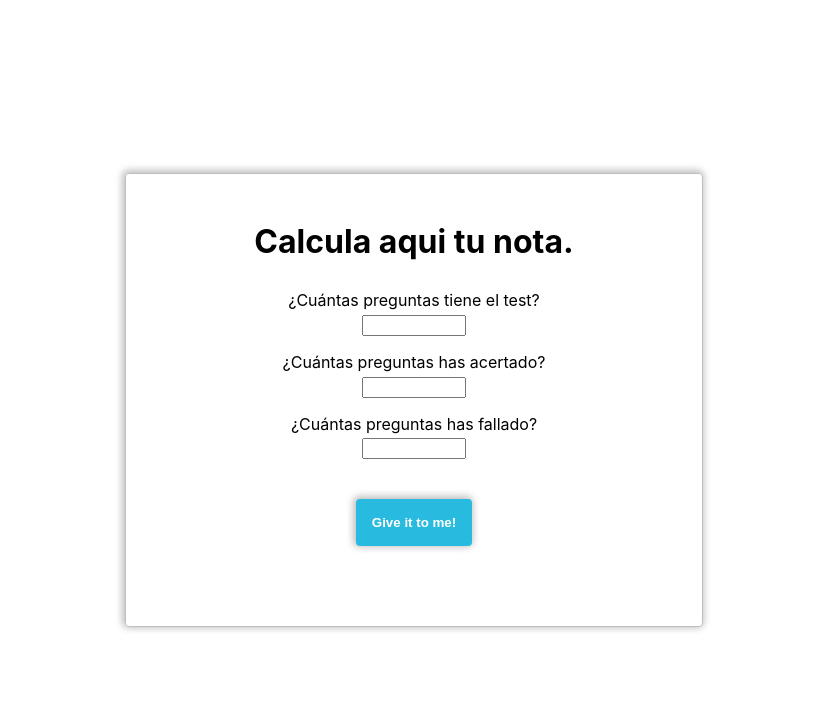
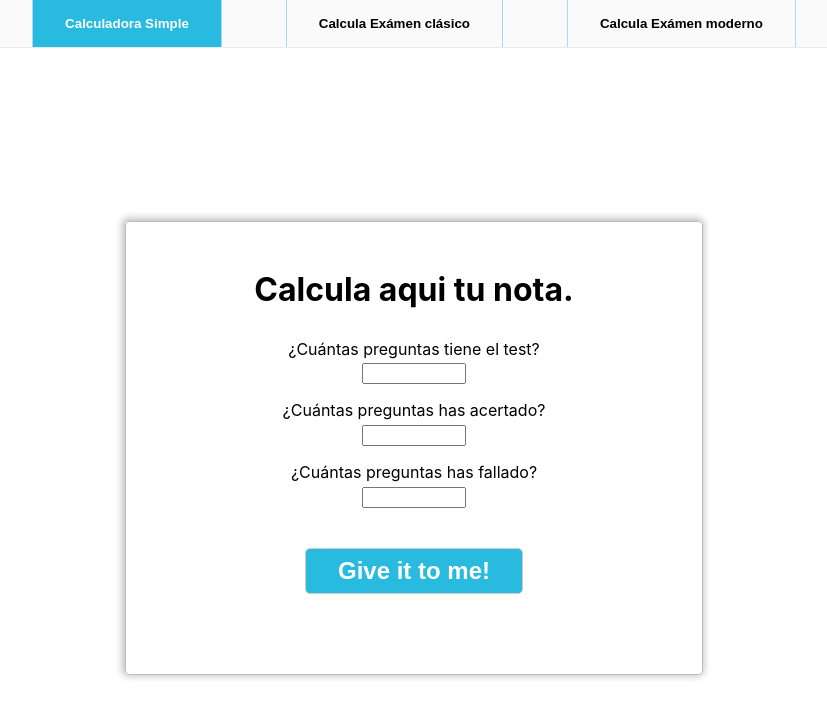
Before and after one commit to RobertoLlopis/opo-test-solver, a React (Create React App) app: page / in a window 1280 px wide. Shown: the top 718 px of the page, without its empty margins (226-1053 px from the left). Built offline with nearby package versions, Linux system fonts and the light colour scheme.

Commit message:
Add header for multiple tests kinds

```diff
--- a/src/App.js
+++ b/src/App.js
@@ -1,14 +1,24 @@
+import { useState } from "react";
 import "./App.scss";
 import Calculator from "./components/Calculator";
+import Header from "./components/Header";
 
 function App() {
+  const [calculatorSelected, setCalculatorSelected] = useState("simple");
+
   return (
-    <main>
-      <div className="card">
-        <h1>Calcula aqui tu nota.</h1>
-        <Calculator />
-      </div>
-    </main>
+    <>
+      <Header
+        calculatorSelected={calculatorSelected}
+        setCalculatorSelected={setCalculatorSelected}
+      />
+      <main>
+        <div className="card">
+          <h1>Calcula aqui tu nota.</h1>
+          <Calculator calculatorSelected={calculatorSelected} />
+        </div>
+      </main>
+    </>
   );
 }
 
--- a/src/App.scss
+++ b/src/App.scss
@@ -12,7 +12,74 @@ body {
     sans-serif;
   -webkit-font-smoothing: antialiased;
   -moz-osx-font-smoothing: grayscale;
+  @include flex(center, center);
 }
+
+.buttonSubmit{
+  @include flex(center, center);
+  background-color: rgb(41, 186, 223);
+  padding: 0.5rem 2rem;
+  border-radius: 5px;
+  margin: auto;
+  margin-top: 2rem;
+  border: 1px solid #ccc;
+  color: white;
+  font-size: 1.5rem;
+  font-weight: bold;
+  cursor: pointer;
+  transition: all 0.2s ease-in-out;
+  &:hover{
+    background-color: #ccc;
+    color: #fff;
+  }
+}
+
+.buttonHeader{
+    background-color: rgb(41, 186, 223);
+    color: white;
+    font-weight: 700;
+    cursor: pointer;
+}
+
+.Header {
+  @include flex(space-between, center, column);
+  position: relative;
+  background-color: #fafafa;
+  padding: 0 2rem;
+  border-bottom: 1px solid #eaeaea;
+  z-index: 1;
+  nav,
+  ul {
+    width: 100%;
+    height: 100%;
+    margin: 0;
+    padding: 0;
+  }
+  ul {
+    @include flex(center, center, row);
+  }
+  li {
+    height: 100%;
+    margin: 0 2rem;
+    list-style: none;
+    border-right: 1px solid #a3daff;
+    border-left: 1px solid #a3daff;
+
+  }
+  button {
+    background-color: #fafafa;
+    border: none;
+    padding: 1rem 2rem;
+    cursor: pointer;
+    height: 100%;
+    width: 100%;
+    font-weight: 700;
+    &:hover, &.selected{
+      @extend .buttonHeader;
+    }
+  }
+}
+
 main {
   @include flex(center, center, column);
   height: 100vh;
@@ -29,17 +96,7 @@ main {
   -webkit-box-shadow: -1px -1px 7px 2px rgba(171, 171, 171, 0.75);
   -moz-box-shadow: -1px -1px 7px 2px rgba(171, 171, 171, 0.75);
   button {
-    padding: 1rem;
-    background-color: rgb(41, 186, 223);
-    box-shadow: -1px -1px 7px 2px rgba(171, 171, 171, 0.75);
-    -webkit-box-shadow: -1px -1px 7px 2px rgba(171, 171, 171, 0.75);
-    -moz-box-shadow: -1px -1px 7px 2px rgba(171, 171, 171, 0.75);
-    border-radius: 4px;
-    border: none;
-    color: white;
-    font-weight: 700;
-    cursor: pointer;
-    margin-top: 2rem;
+    @extend .buttonSubmit;
     &:hover {
       background-color: chartreuse;
       color: rgb(77, 77, 77);
--- /dev/null
+++ b/src/components/Header.js
@@ -0,0 +1,46 @@
+import React from "react";
+
+function Header({ calculatorSelected, setCalculatorSelected }) {
+  function handleHeaderButtonClick(e) {
+    const { id } = e.target;
+    setCalculatorSelected(id);
+  }
+
+  return (
+    <header className="Header">
+      <nav>
+        <ul>
+          <li>
+            <button
+              id="simple"
+              className={calculatorSelected === "simple" ? "selected" : ""}
+              onClick={handleHeaderButtonClick}
+            >
+              Calculadora Simple
+            </button>
+          </li>
+          <li>
+            <button
+              id="clasico"
+              className={calculatorSelected === "clasico" ? "selected" : ""}
+              onClick={handleHeaderButtonClick}
+            >
+              Calcula Exámen clásico
+            </button>
+          </li>
+          <li>
+            <button
+              id="moderno"
+              className={calculatorSelected === "moderno" ? "selected" : ""}
+              onClick={handleHeaderButtonClick}
+            >
+              Calcula Exámen moderno
+            </button>
+          </li>
+        </ul>
+      </nav>
+    </header>
+  );
+}
+
+export default Header;
```
